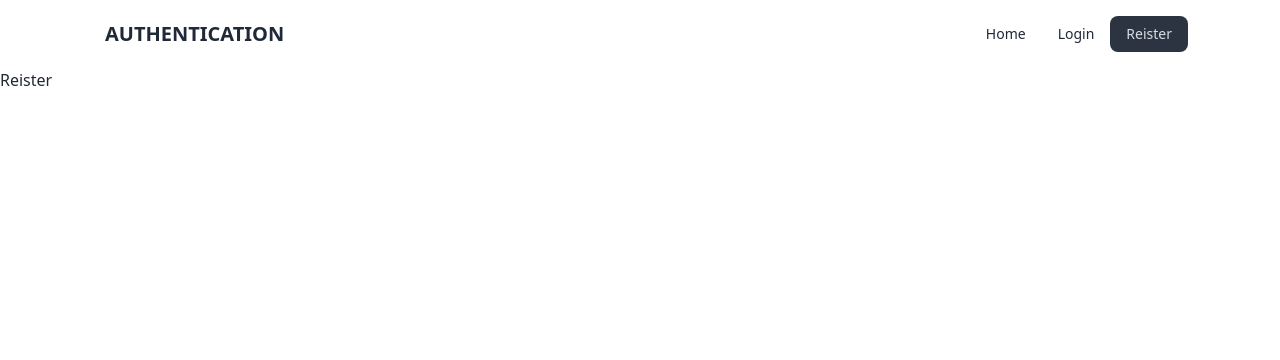
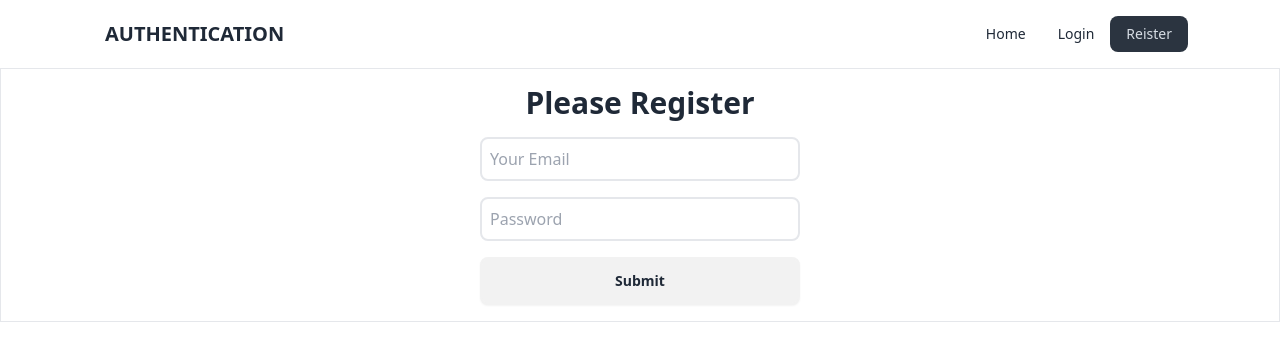
Before and after one commit to Kamrulthedev/Email-Atuntication-Projects, a React (Vite) app: page /Reister in a window 1280 px wide. Shown: the top 360 px of the page. Built offline with nearby package versions, Linux system fonts and the light colour scheme.

Commit message:
button-commit

```diff
--- a/src/Compunents/Home/Home.jsx
+++ b/src/Compunents/Home/Home.jsx
@@ -1,5 +1,4 @@
 import React from 'react';
-
 
 const Home = () => {
     return (
--- a/src/Compunents/Reister/Reister.jsx
+++ b/src/Compunents/Reister/Reister.jsx
@@ -1,9 +1,28 @@
 import React from 'react';
 
 const Reister = () => {
+
+  const handleRegister = e =>{
+    e.preventDefault();
+    const email = e.taeget.email.value;
+    const password = e.taeget.password.value
+    console.log(email, password)
+  }
+
+
+
     return (
-        <div>
-            <h1>Reister</h1>
+        <div className='border p-4  text-center'>
+          <div className='mx-auto '>
+            <h2 className='text-3xl font-bold'>Please Register</h2>
+            <form onClick={handleRegister} >
+                <input className='border-2 rounded-lg mt-4 p-2 w-80' type="email" placeholder='Your Email' name="email" id="" />
+                <br />
+                <input  type="password" name="password" placeholder='Password' id="" className="mt-4 border-2  rounded-lg p-2 w-80" />
+                <br />
+             <input type="SUBMIT"className="mt-4 btn border-2  rounded-lg p-2 w-80" name="REGISTER" id="" />
+            </form>
+          </div>
         </div>
     );
 };
--- a/src/Compunents/Root/Root.jsx
+++ b/src/Compunents/Root/Root.jsx
@@ -19,7 +19,7 @@ const RootRouter = createBrowserRouter([
             element:<Login></Login>
         },
         {
-            path:'/reister',
+            path:'/Reister',
             element:<Reister></Reister>
         }
        ]
```
